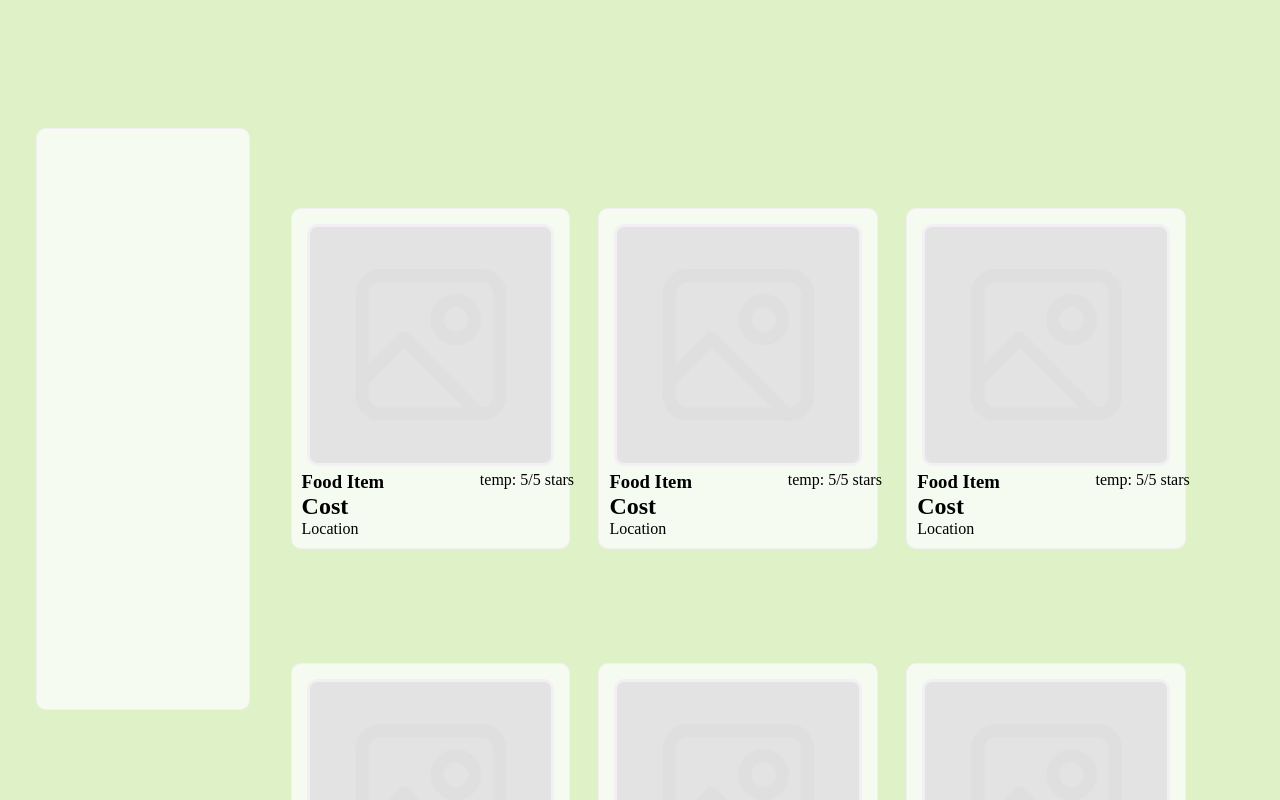
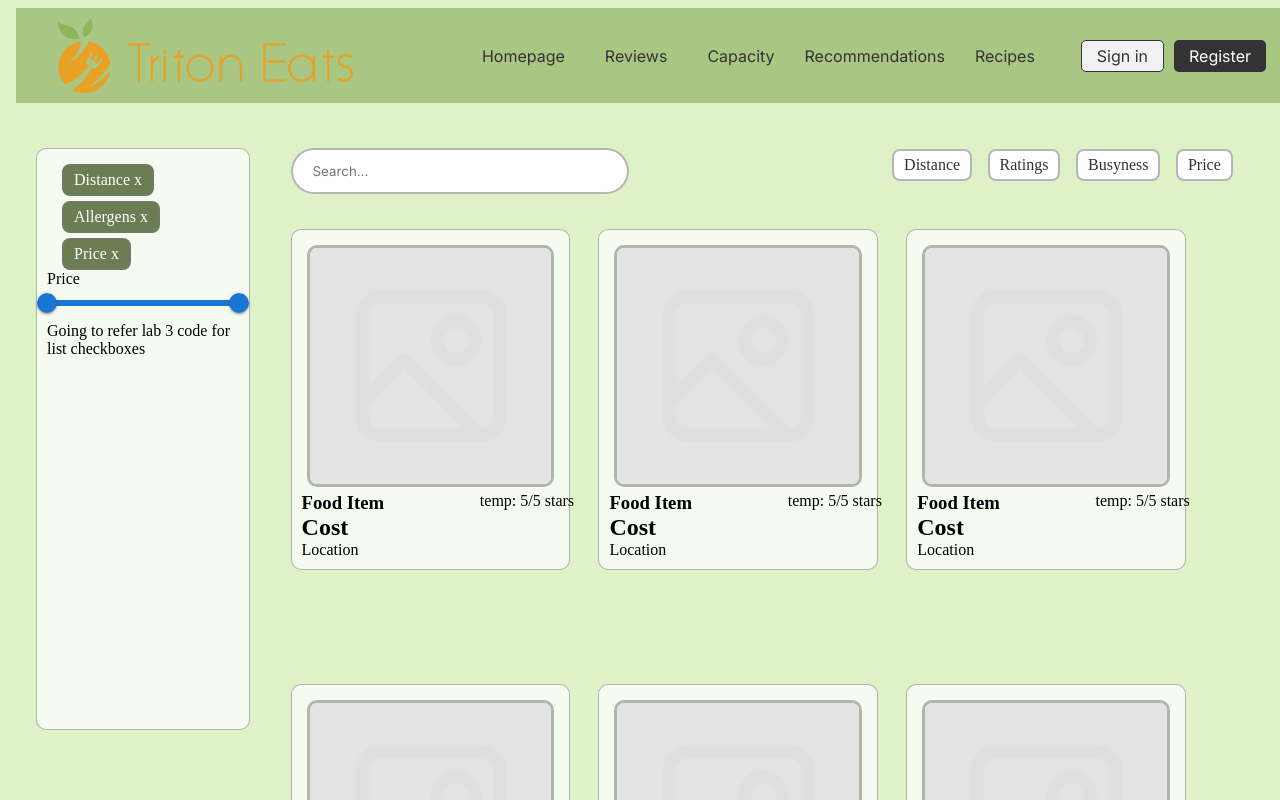
Before and after one commit to erizheng/TritonEats, a React (Create React App) app in the folder triton-eats/client/: page /recommend in a window 1280 px wide. Shown: the top 800 px of the page. Built offline with nearby package versions, Linux system fonts and the light colour scheme; the HTML template or start-up script is replaced by a standard one.

Commit message:
More on recommendation + install new UI
- installed materials UI
- added navbar to rec page, added some stuff to filter box

```diff
--- a/triton-eats/client/package.json
+++ b/triton-eats/client/package.json
@@ -3,6 +3,9 @@
   "version": "0.1.0",
   "private": true,
   "dependencies": {
+    "@mui/icons-material": "^6.1.6",
+    "@mui/material": "^6.1.6",
+    "@mui/styled-engine-sc": "^6.1.6",
     "@testing-library/jest-dom": "^5.17.0",
     "@testing-library/react": "^13.4.0",
     "@testing-library/user-event": "^13.5.0",
@@ -14,6 +17,7 @@
     "react-dom": "^18.3.1",
     "react-router-dom": "^6.27.0",
     "react-scripts": "5.0.1",
+    "styled-components": "^6.1.13",
     "typescript": "^4.9.5",
     "web-vitals": "^2.1.4"
   },
--- a/triton-eats/client/src/CSS/Recommend.css
+++ b/triton-eats/client/src/CSS/Recommend.css
@@ -1,20 +1,51 @@
+@import url('https://fonts.googleapis.com/css2?family=Inter:wght@400;500;600;700&display=swap');
+
 :root {
 	--body-bg-color: #DFF2C7;
-	--color-0: #f3edf7d3;
+	--color-0: #77777789;
 	--color-1: #F6FBF1;
 	--color-2: #A9C683;
 	--color-3: #6B7D53;
 	--color-4: #E9A125;
 }
-
 body {
 	background-color: var(--body-bg-color);
 }
-
 .gridContainer {
 	display: flex;
   	flex-direction: column;
 	grid-template-columns: 1fr;
+}
+
+.recPics {
+	border: 3px solid var(--color-0);
+	border-radius: 10px;
+	margin: 5px;
+}
+.RecommendFilter {
+	background-color: var(--color-1);
+	position: fixed;
+	width: 15%;
+	height: 70%;
+	padding: 10px;
+	border: 1px solid var(--color-0);
+	border-radius: 10px;
+	margin-left: 20px;
+	margin-top: 140px;
+}
+
+.filterPref .navbar-links {
+    display: block;
+    list-style: none;
+    margin:0;
+	margin-top: 5px;
+    padding: 0;
+}
+
+.filterPref .sortItem {
+	background-color: var(--color-3);
+	color: white;
+	margin-top: 5px;
 }
 
 
@@ -26,25 +57,7 @@ body {
 	column-gap: 50px;
 	row-gap: 55px;
 	margin-left: 22%;
-	margin-top: 200px; /* temp top margin, waiting for naBar */
-}
-
-.recPics {
-	border: 3px solid var(--color-0);
-	border-radius: 10px;
-	margin: 5px;
-}
-
-.RecommendFilter {
-	background-color: var(--color-1);
-	position: fixed;
-	width: 15%;
-	height: 70%;
-	padding: 10px;
-	border: 1px solid var(--color-0);
-	border-radius: 10px;
-	margin-left: 20px;
-	margin-top: 120px; /* temp top margin, waiting for naBar */
+	margin-top: 40px;
 }
 
 .RecommendImage {
@@ -54,13 +67,11 @@ body {
 	padding: 5px;
 	border: 1px solid var(--color-0);
 	border-radius: 10px;
-
 	display: flex;
 	flex-direction: column;
 	padding: 10px;
 	cursor: pointer;
 }
-
 .RecommendImage .gridContainer {
 	display: grid;
 	max-width: 70%;
@@ -68,7 +79,6 @@ body {
 	grid-auto-rows: minmax(auto, auto);
 	column-gap: 70px;
 	row-gap: 5px;
-
 }
 .RecommendImage h2,h3,p {
 	padding: 0;
@@ -89,3 +99,48 @@ body {
 	display: flex;
 	flex-direction: column;
 }
+
+.recNavBar {
+	width: 100vw;
+	position: fixed;
+}
+
+.recNavBar .navbar-item.selected {
+    background-color: var(--color-2);
+    padding: 5px 10px;
+    border-radius: 5px;
+  }
+
+.RecommendSearch input {
+	background-color: white;
+	border: 2px solid var(--color-0);
+	border-radius: 25px;
+	margin-left: 22%;
+	margin-top: 140px;
+	width: 25%;
+	height: 40px;
+	font-family: 'Inter', sans-serif;
+	padding-left: 20px;
+}
+
+.sortFilter {
+	width: fit-content;
+	height: 40px;
+	margin-left: 69%;
+	margin-top: -45px;
+	/* padding: 1px 3px; */
+
+}
+
+.sortItem {
+	margin: 0px 15px;
+    color: #333;
+    cursor: pointer;
+    font-size: 1rem;
+    padding: 5px 10px;
+	background-color: white;
+	border: 2px solid var(--color-0);
+	border-radius: 8px;
+	margin-right: 0.5px;
+	width: fit-content;
+}
--- a/triton-eats/client/src/components/NavBar.tsx
+++ b/triton-eats/client/src/components/NavBar.tsx
@@ -1,7 +1,7 @@
 import React from 'react';
 
 
-const Navbar: React.FC = () => {
+export const Navbar: React.FC = () => {
   return (
     <nav className="navbar">
       <div className="navbar-logo">
--- a/triton-eats/client/src/components/RecommendFilter.tsx
+++ b/triton-eats/client/src/components/RecommendFilter.tsx
@@ -1,14 +1,38 @@
 import React from 'react'
+import { Slider } from '@mui/material';
 
 export const RecommendFilter = () => {
 
+    //tempory
+    const [value, setValue] = React.useState<number[]>([0, 100]);
+
+    const handleChange = (event: Event, newValue: number | number[]) => {
+        setValue(newValue as number[]);
+    };
+
     return (
         <div className='RecommendFilter'>
+            <div className='filterPref'>
+                <ul className="navbar-links">
+                    <li className="sortItem">Distance  x</li>
+                    <li className="sortItem">Allergens  x</li>
+                    <li className="sortItem">Price  x</li>
+                </ul>
+            </div>
+
+            <div>Price</div>
+            <Slider
+                getAriaLabel={() => 'Temperature range'}
+                value={value}
+                onChange={handleChange}
+                valueLabelDisplay="auto"
+            />
+
+            <div>Going to refer lab 3 code for list checkboxes</div>
 
         </div>
     );
 
 
 }
-
 export default RecommendFilter;
--- /dev/null
+++ b/triton-eats/client/src/components/RecommendSearch.tsx
@@ -0,0 +1,24 @@
+import React, { useState, useContext } from "react";
+
+export const RecommendSearch = () => {
+    const [searchItem, setSearchItem] = useState('');
+
+    const handleSearch = () => {
+
+    };
+
+    return (
+        <div className='RecommendSearch'>
+            <input
+                type="text"
+                placeholder="Search..."
+                value={searchItem}
+                onChange={handleSearch}
+            />
+        </div>
+    );
+
+
+}
+
+export default RecommendSearch;
--- a/triton-eats/client/src/pages/Recommend.tsx
+++ b/triton-eats/client/src/pages/Recommend.tsx
@@ -1,8 +1,8 @@
-//import navBar
 import React from 'react'
 import { RecommendFilter } from '../components/RecommendFilter';
 import { RecommendImage } from '../components/RecommendImage';
-
+import { RecommendSearch } from '../components/RecommendSearch';
+import { Navbar } from '../components/NavBar';
 
 export const Recommend = () => {
 
@@ -11,9 +11,20 @@ export const Recommend = () => {
             <head>
                 <title>Recommendations</title>
             </head>
-            {/*Add <NavBar /> when available*/}
+            <div className='recNavBar'><Navbar/></div>
+
+
             <div className="gridContainer">
                 <RecommendFilter/>
+                <RecommendSearch/>
+                <div className='sortFilter'>
+                    <ul className="navbar-links">
+                        <li className="sortItem">Distance</li>
+                        <li className="sortItem">Ratings</li>
+                        <li className="sortItem">Busyness</li>
+                        <li className="sortItem">Price</li>
+                    </ul>
+                </div>
 
 
                 <div className="image-grid">
@@ -34,7 +45,4 @@ export const Recommend = () => {
             </div>
         </body>
 
-    );
-
-
-}
+    );}
```
Also changed, not shown: 1 other file (tests, documents, lock files or other folders).
